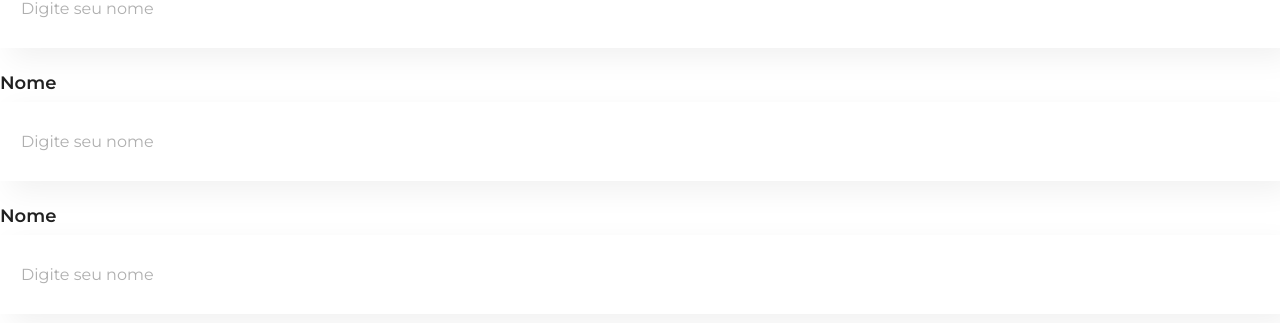
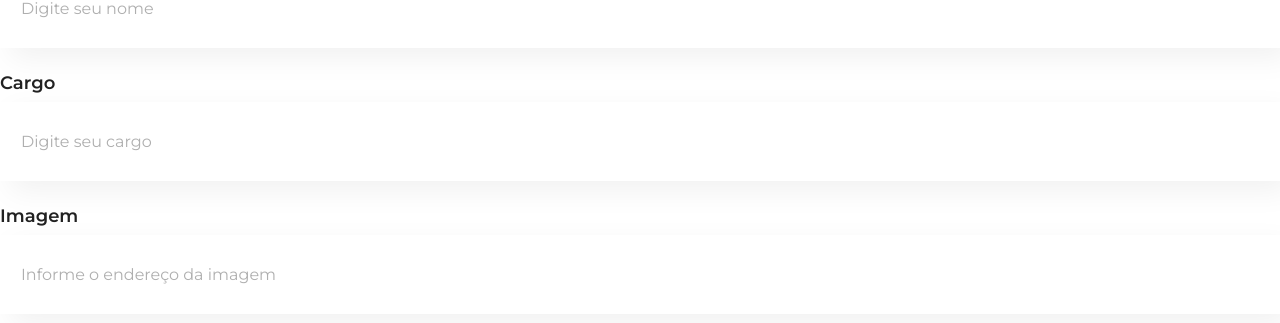
Before and after one commit to AllanR1991/alura-organo-react, a React (Create React App) app: page / in a window 1280 px wide. Shown: the part 583-906 px from the top of the page. Built offline with nearby package versions, Linux system fonts and the light colour scheme.

Commit message:
1ª utilização de props, tornando o componete reutilizavel

```diff
--- a/src/components/CampoTexto/index.js
+++ b/src/components/CampoTexto/index.js
@@ -1,10 +1,18 @@
 import "./CampoTexto.css"
 
-const CampoTexto = () => {
+const CampoTexto = (props) => {
+    //React nos entrega implicitamente um parâmetro chamado props, que são as propriedades que esse componente recebeu
+
+
+    //console.log(props.label);
+    // Utilizando o Console.log cima, o console.log é duplicado 2x devido ao <React.StrictMode> no index.js na pasta src, pois ele renderiza 2x para validações, porem so ocorre no modo desenvolvimento.
+
+    //const placeholderModificada = `${props.placeholder} ...`
+
     return (
         <div className="campo-texto">
-            <label>Nome</label>
-            <input placeholder="Digite seu nome"/>
+            <label>{props.label}</label>
+            <input placeholder={props.placeholder}/>
         </div>
     );
 };
```
